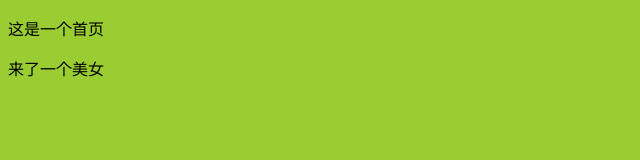
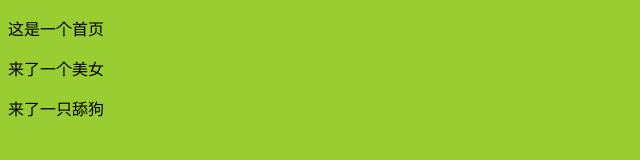
Before and after one commit to oldyounger96/studyGit63_03, a plain HTML site: page index.html in a window 1280 px wide. Shown: the whole page, without its empty margins (0-640 px from the left). Drawn offline with Linux system fonts and the light colour scheme.

Commit message:
来了一只舔狗

```diff
--- a/index.html
+++ b/index.html
@@ -1,7 +1,7 @@
 <!--
  * @Author: your name
  * @Date: 2020-11-18 21:10:40
- * @LastEditTime: 2020-11-19 09:42:04
+ * @LastEditTime: 2020-11-19 10:39:19
  * @LastEditors: Please set LastEditors
  * @Description: In User Settings Edit
  * @FilePath: \AjaxDay1e:\111前端学习集合\Git\GitDay1\studyGit63_03\index.html
@@ -19,6 +19,7 @@
 <body>
     <p>这是一个首页</p>
     <p>来了一个美女</p>
+    <p>来了一只舔狗</p>
 </body>
 
 </html>
```
